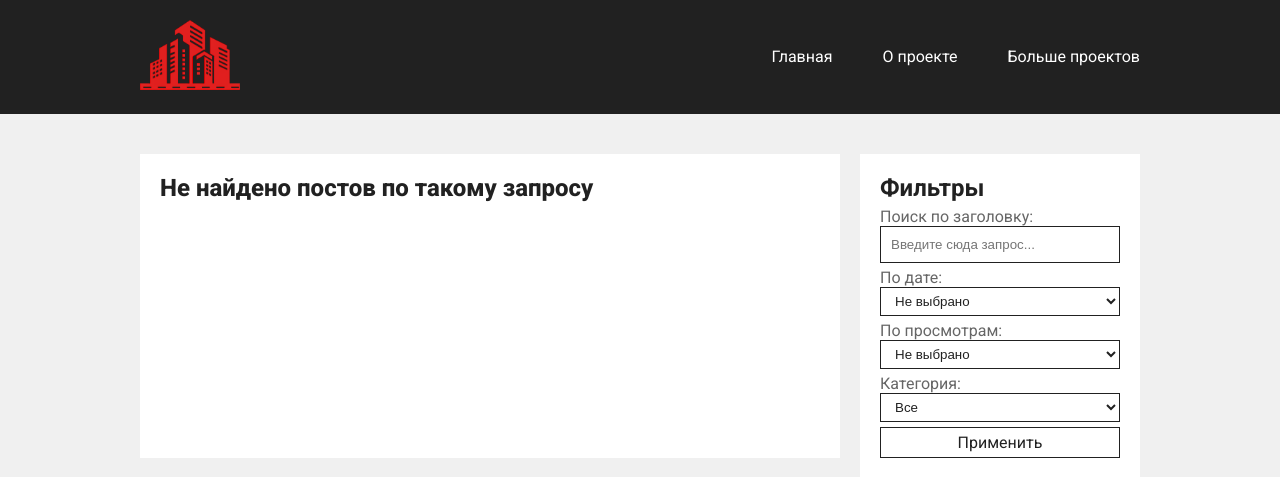
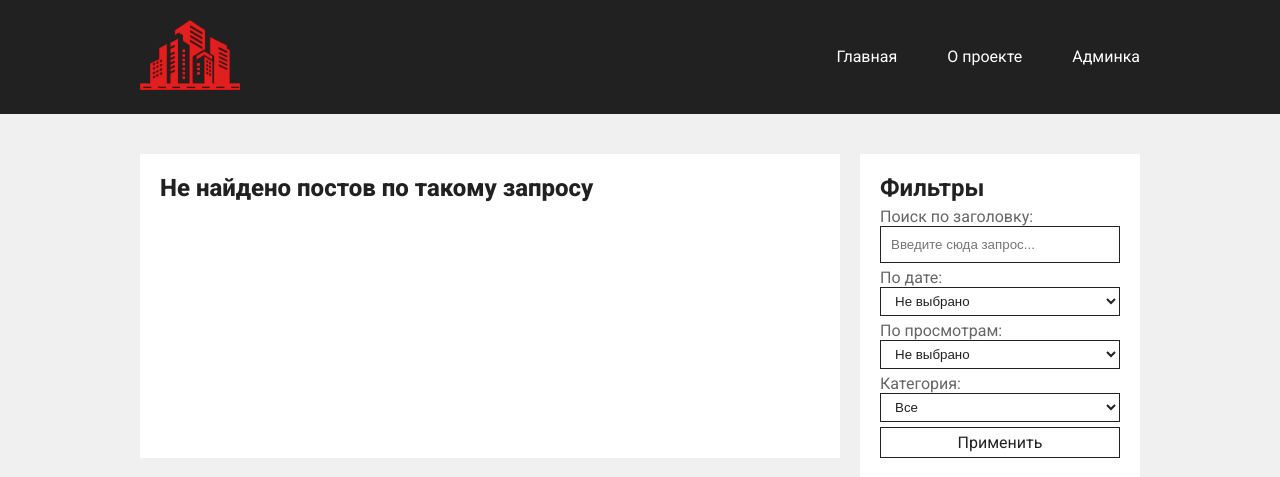
Before and after one commit to Roca12341241234/StreetsDeploy, a Django app: page /posts/ in a window 1280 px wide. Shown: the top 477 px of the page. Run offline with Django 5.2, Linux system fonts and the light colour scheme; data that the repository does not hold is empty.

Commit message:
added url to django admin panel

```diff
--- a/project/streets/templates/base.html
+++ b/project/streets/templates/base.html
@@ -41,7 +41,7 @@
 					<div class="nav-list">
 						<a href="{% url 'index' %}">Главная</a>
 						<a href="#">О проекте</a>
-						<a href="#">Больше проектов</a>
+						<a href="{% url 'admin:index' %}">Админка</a>
 					</div>
 				</div>
 			</div>
```
